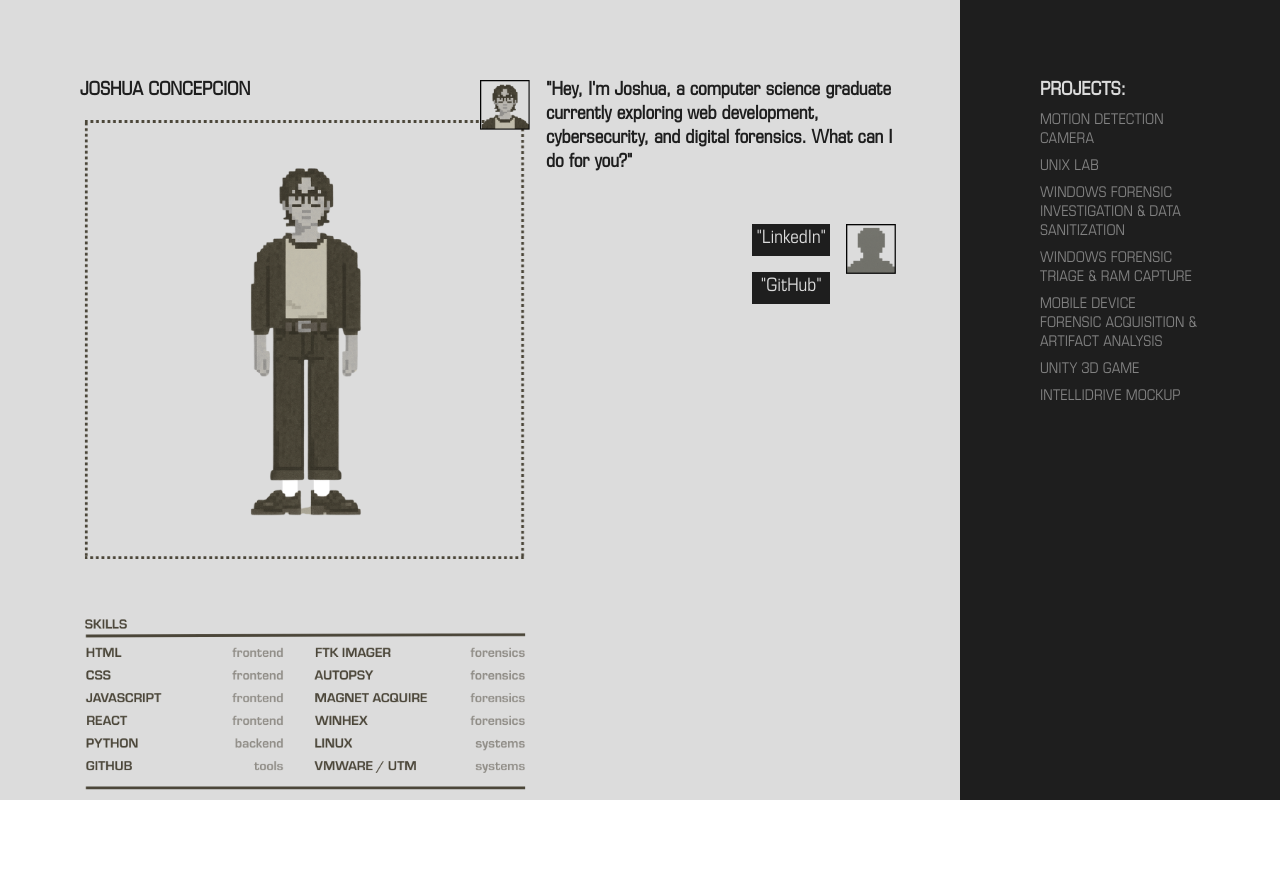
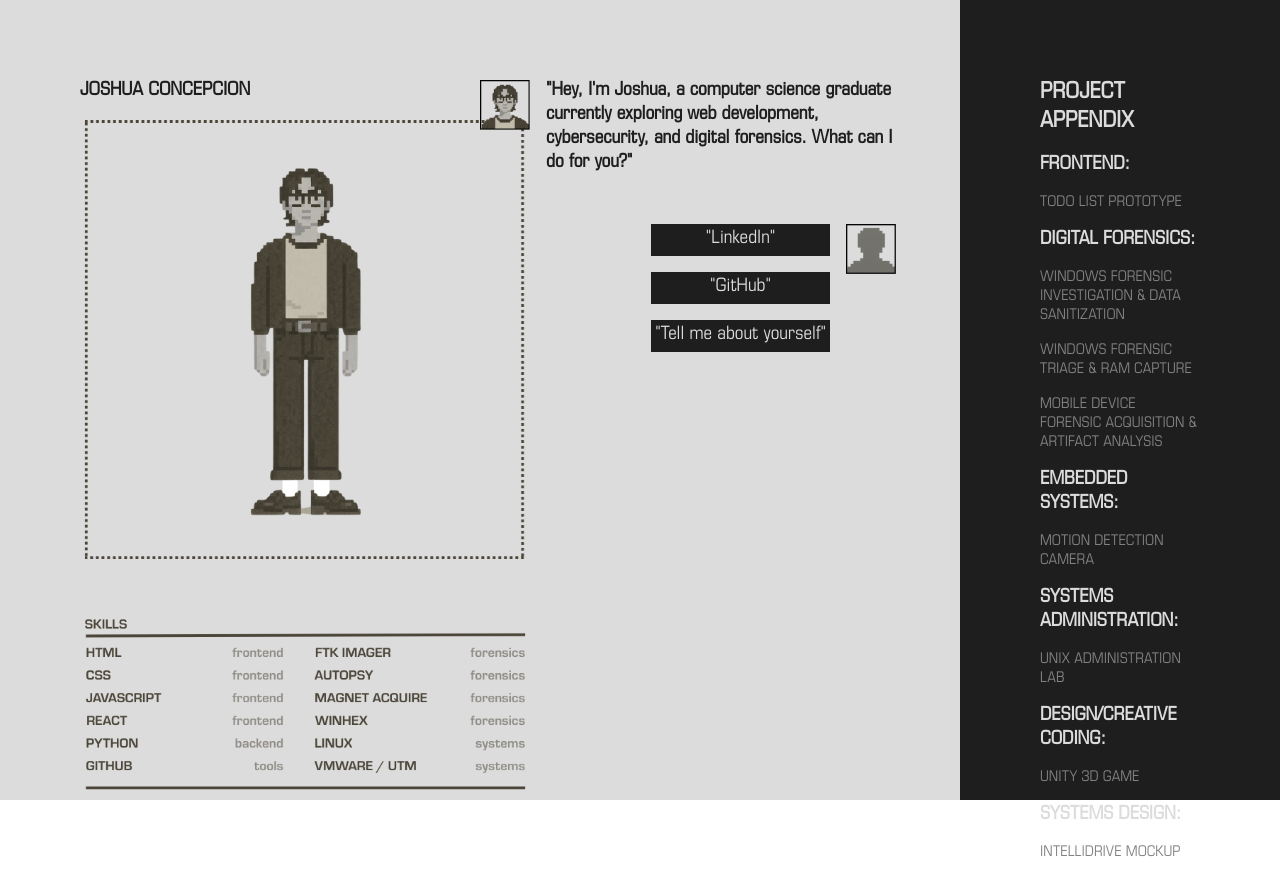
Before and after one commit to joshuarconcepcion/Portfolio-V3, a website built with webpack: page src/template.html in a window 1280 px wide. Before the commit the page ends 800 px from the top, so only its background shows below. Built offline with nearby package versions, Linux system fonts and the light colour scheme.

Commit message:
Added categories for projects, added additional description + reply option

```diff
--- a/src/chat.js
+++ b/src/chat.js
@@ -4,16 +4,17 @@ import p2IconImg from './media/images/p2-icon.png';
 export function loadChat(container) {
     const chatContainer = document.createElement('div');
     chatContainer.classList.add('chat-container');
+
+    loadIntroText(chatContainer, () => loadReplyText(chatContainer));
+
+    container.appendChild(chatContainer);
+}
+
+const loadIntroText = (container, onComplete) => {
     const p1Container = document.createElement('div');
     p1Container.classList.add('p1-container');
-    const p2Container = document.createElement('div');
-    p2Container.classList.add('p2-container');
-
-    chatContainer.appendChild(p1Container);
-    chatContainer.appendChild(p2Container);
 
     const introText = document.createElement('h1');
-    introText.classList.add('intro-text');
     introText.classList.add('typewriter');
 
     const p1Icon = new Image();
@@ -23,30 +24,7 @@ export function loadChat(container) {
     p1Container.appendChild(p1Icon);
     p1Container.appendChild(introText);
 
-    const replyTextContainer = document.createElement('div');
-    replyTextContainer.classList.add('reply-text-container');
-    const replyLink1 = document.createElement('a');
-    replyLink1.classList.add('reply-link');
-    replyLink1.textContent = `"LinkedIn"`;
-    replyLink1.href = 'https://www.linkedin.com/in/joshuareyesconcepcion/';
-    replyLink1.target = '_blank';
-    const replyLink2 = document.createElement('a');
-    replyLink2.classList.add('reply-link');
-    replyLink2.textContent = `"GitHub"`;
-    replyLink2.href = 'https://github.com/joshuarconcepcion';
-    replyLink2.target = '_blank';
-
-    replyTextContainer.appendChild(replyLink1);
-    replyTextContainer.appendChild(replyLink2);
-
-    const p2Icon = new Image();
-    p2Icon.src = p2IconImg;
-    p2Icon.classList.add('p-icon-img')
-
-    p2Container.appendChild(replyTextContainer);
-    p2Container.appendChild(p2Icon);
-
-    container.appendChild(chatContainer);
+    container.appendChild(p1Container);
 
     const text = `"Hey, I'm Joshua, a computer science graduate
     currently exploring web development, cybersecurity,
@@ -59,9 +37,85 @@ export function loadChat(container) {
             i++;
             setTimeout(typeWriter,20);
         } else {
-        p2Container.style.display = 'flex';
+            if (onComplete) onComplete();
         }
     }
 
     typeWriter();
 }
+
+const loadReplyText = (container) => {
+    const p2Container = document.createElement('div');
+    p2Container.classList.add('p2-container');
+
+    const replyTextContainer = document.createElement('div');
+    replyTextContainer.classList.add('reply-text-container');
+
+    const replyLink1 = document.createElement('a');
+    replyLink1.classList.add('reply-link');
+    replyLink1.textContent = `"LinkedIn"`;
+    replyLink1.href = 'https://www.linkedin.com/in/joshuareyesconcepcion/';
+    replyLink1.target = '_blank';
+
+    const replyLink2 = document.createElement('a');
+    replyLink2.classList.add('reply-link');
+    replyLink2.textContent = `"GitHub"`;
+    replyLink2.href = 'https://github.com/joshuarconcepcion';
+    replyLink2.target = '_blank';
+
+    const replyBtn = document.createElement('button');
+    replyBtn.classList.add('reply-btn');
+    replyBtn.textContent = '"Tell me about yourself"';
+    replyBtn.addEventListener('click', () => {
+        loadLearnMoreReply(container);
+    })
+
+    replyTextContainer.appendChild(replyLink1);
+    replyTextContainer.appendChild(replyLink2);
+    replyTextContainer.appendChild(replyBtn);
+
+    const p2Icon = new Image();
+    p2Icon.src = p2IconImg;
+    p2Icon.classList.add('p-icon-img')
+
+    p2Container.appendChild(replyTextContainer);
+    p2Container.appendChild(p2Icon);
+
+    container.appendChild(p2Container);
+
+    p2Container.style.display = 'flex';
+}
+
+const loadLearnMoreReply = (container) => {
+    const p3Container = document.createElement('div');
+    p3Container.classList.add('p3-container');
+
+    const learnMoreText = document.createElement('h1');
+    learnMoreText.classList.add('typewriter');
+
+    const p1Icon = new Image();
+    p1Icon.src = p1IconImg;
+    p1Icon.classList.add('p-icon-img');
+
+    p3Container.appendChild(p1Icon);
+    p3Container.appendChild(learnMoreText);
+
+    container.appendChild(p3Container);
+
+    const text = `"When I'm not coding, you can usually find me
+    cafe hopping, exploring the city with my cat,
+    or rewatching old cowboy movies. This space is a growing archive
+    of the projects I’ve built and the ideas I’m exploring
+    in design and development."`;
+    let i = 0;
+
+    const typeWriter = () => {
+        if (i < text.length) {
+            learnMoreText.textContent += text.charAt(i);
+            i++;
+            setTimeout(typeWriter,20);
+        }
+    }
+
+    typeWriter();
+}
--- a/src/projects.js
+++ b/src/projects.js
@@ -5,12 +5,46 @@ export function loadProjects(container) {
     const projectContainer = document.createElement('div');
     projectContainer.classList.add('project-container');
 
+    const header = document.createElement('h1');
+    header.classList.add('project-title');
+    header.textContent = 'PROJECT APPENDIX';
+    projectContainer.appendChild(header);
+
     const projectHeader = document.createElement('h1');
     projectHeader.classList.add('project-header');
-    projectHeader.textContent = 'PROJECTS:';
-
+    projectHeader.textContent = 'FRONTEND:';
     projectContainer.appendChild(projectHeader);
     loadProjectList(projectContainer);
+
+    const projectHeader1 = document.createElement('h1');
+    projectHeader1.classList.add('project-header');
+    projectHeader1.textContent = 'DIGITAL FORENSICS:';
+    projectContainer.appendChild(projectHeader1);
+    loadProjectList1(projectContainer);
+
+    const projectHeader2 = document.createElement('h1');
+    projectHeader2.classList.add('project-header');
+    projectHeader2.textContent = 'EMBEDDED SYSTEMS:';
+    projectContainer.appendChild(projectHeader2);
+    loadProjectList2(projectContainer);
+
+    const projectHeader3 = document.createElement('h1');
+    projectHeader3.classList.add('project-header');
+    projectHeader3.textContent = 'SYSTEMS ADMINISTRATION:';
+    projectContainer.appendChild(projectHeader3);
+    loadProjectList3(projectContainer);
+
+    const projectHeader4 = document.createElement('h1');
+    projectHeader4.classList.add('project-header');
+    projectHeader4.textContent = 'DESIGN/CREATIVE CODING:';
+    projectContainer.appendChild(projectHeader4);
+    loadProjectList4(projectContainer);
+
+    const projectHeader5 = document.createElement('h1');
+    projectHeader5.classList.add('project-header');
+    projectHeader5.textContent = 'SYSTEMS DESIGN:';
+    projectContainer.appendChild(projectHeader5);
+    loadProjectList5(projectContainer);
 
     pageRight.appendChild(projectContainer);
 
@@ -18,28 +52,21 @@ export function loadProjects(container) {
 }
 
 const loadProjectList = (container) => {
-    const project1 = document.createElement('a');
-    project1.classList.add('project-link');
-    project1.textContent = `MOTION DETECTION CAMERA`;
-    project1.href = 'https://twilight-skate-757.notion.site/Motion-Detection-Camera-System-1e9794250ea580759b71e1b4489a8b72';
-    project1.target = '_blank';
+    const project = document.createElement('a');
+    project.classList.add('project-link');
+    project.textContent = `TODO LIST PROTOTYPE`;
+    project.href = 'https://joshuarconcepcion.github.io/ToDo-List/';
+    project.target = '_blank';
 
-    container.appendChild(project1);
+    container.appendChild(project);
+}
 
-    const project2 = document.createElement('a');
-    project2.classList.add('project-link');
-    project2.textContent = `UNIX LAB`;
-    project2.href = 'https://twilight-skate-757.notion.site/UNIX-System-Administration-Project-1e9794250ea58049b4eeef7fc39b2a70';
-    project2.target = '_blank';
-
-    container.appendChild(project2);
-
+const loadProjectList1 = (container) => {
     const project3 = document.createElement('a');
     project3.classList.add('project-link');
     project3.textContent = `WINDOWS FORENSIC INVESTIGATION & DATA SANITIZATION`;
     project3.href = 'https://twilight-skate-757.notion.site/Case-Report-Windows-11-Forensic-Acquisition-Recovery-and-Data-Sanitization-253794250ea580889413f34c6d77f4b9';
     project3.target = '_blank';
-
     container.appendChild(project3);
 
     const project4 = document.createElement('a');
@@ -47,7 +74,6 @@ const loadProjectList = (container) => {
     project4.textContent = `WINDOWS FORENSIC TRIAGE & RAM CAPTURE`;
     project4.href = 'https://twilight-skate-757.notion.site/Case-Report-Triage-Evidence-Collection-and-Analysis-257794250ea58047ac83c2cb2aa2e16e';
     project4.target = '_blank';
-
     container.appendChild(project4);
 
     const project5 = document.createElement('a');
@@ -55,22 +81,41 @@ const loadProjectList = (container) => {
     project5.textContent = `MOBILE DEVICE FORENSIC ACQUISITION & ARTIFACT ANALYSIS`;
     project5.href = 'https://twilight-skate-757.notion.site/iPhone-Forensic-Acquisition-Analysis-Report-25d794250ea580189727c63a25001493';
     project5.target = '_blank';
+    container.appendChild(project5);
+}
 
-    container.appendChild(project5);
+const loadProjectList2 = (container) => {
+    const project1 = document.createElement('a');
+    project1.classList.add('project-link');
+    project1.textContent = `MOTION DETECTION CAMERA`;
+    project1.href = 'https://twilight-skate-757.notion.site/Motion-Detection-Camera-System-1e9794250ea580759b71e1b4489a8b72';
+    project1.target = '_blank';
+    container.appendChild(project1);
+}
 
+const loadProjectList3 = (container) => {
+    const project2 = document.createElement('a');
+    project2.classList.add('project-link');
+    project2.textContent = `UNIX ADMINISTRATION LAB`;
+    project2.href = 'https://twilight-skate-757.notion.site/UNIX-System-Administration-Project-1e9794250ea58049b4eeef7fc39b2a70';
+    project2.target = '_blank';
+    container.appendChild(project2);
+}
+
+const loadProjectList4 = (container) => {
     const project6 = document.createElement('a');
     project6.classList.add('project-link');
     project6.textContent = `UNITY 3D GAME`;
     project6.href = 'https://github.com/mosawar/FPS-Zombies/tree/Final-Main';
     project6.target = '_blank';
+    container.appendChild(project6);
+}
 
-    container.appendChild(project6);
-
+const loadProjectList5 = (container) => {
     const project7 = document.createElement('a');
     project7.classList.add('project-link');
     project7.textContent = `INTELLIDRIVE MOCKUP`;
     project7.href = 'https://www.joshuarconcepcion.com/media/[CS250]%20Final%20Project%20Report%20-%20IntelliDrive.pdf';
     project7.target = '_blank';
-
     container.appendChild(project7);
 }
--- a/src/style.css
+++ b/src/style.css
@@ -23,6 +23,17 @@ a:hover {
 
 ::selection {
     background: #908d87;
+}
+
+button {
+    all: unset;
+    cursor: url('./media/images/cursor-2.png'), auto;
+    font-size: 1.25rem;
+    color: rgb(220, 220, 220);
+    background-color: rgb(30, 30, 30);
+    display: flex;
+    justify-content: center;
+    padding: 0.25rem;
 }
 
 @font-face {
@@ -71,7 +82,7 @@ main {
     gap: 3rem;
 }
 
-.p1-container {
+.p1-container, .p3-container {
     display: flex;
     gap: 1rem;
 }
@@ -81,7 +92,7 @@ main {
     height: 50px;
 }
 
-.intro-text {
+.typewriter {
     font-size: 1.25rem;
 }
 
@@ -116,7 +127,12 @@ main {
     display: flex;
     flex-direction: column;
     padding: 5rem;
-    gap: 0.5rem;
+    gap: 1rem;
+}
+
+.project-title {
+    font-size: 1.5rem;
+    color: rgb(220, 220, 220);
 }
 
 .project-header {
```
